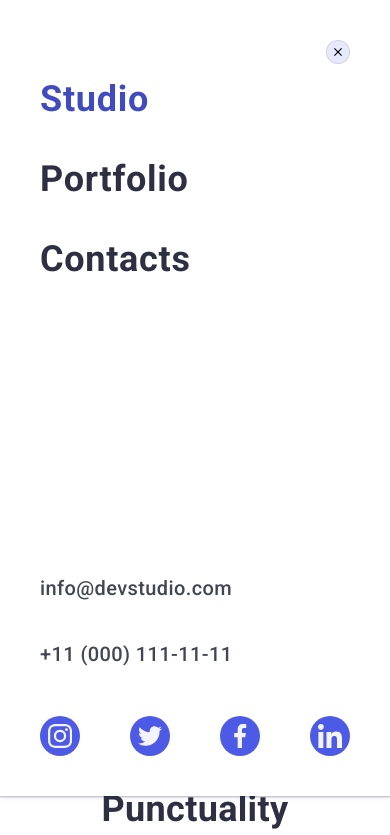
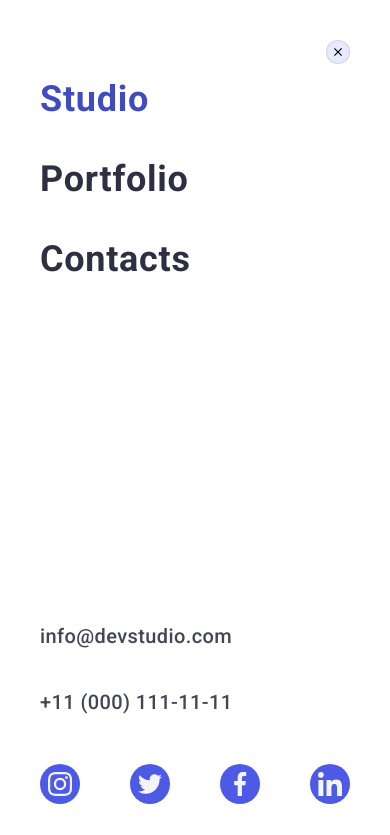
Before and after one commit to oleksyshyn/goit-markup-hw-07, a plain HTML site: page index.html in a window 390 px wide. Both pictures are taken after a click on the button 358 px from the left and 35 px from the top of the page. Shown: the top 835 px of the page. Drawn offline with nearby package versions, Linux system fonts and the light colour scheme.

Commit message:
Виправляє висоту мобільного меню

```diff
--- a/css/styles.css
+++ b/css/styles.css
@@ -107,10 +107,12 @@ ul {
 
 @media screen and (max-width: 767px) {
     .main-nav {
-        position: relative;
         display: flex;
         align-items: center;
         justify-content: space-between;
+    }
+    .page-header {
+        position: relative;
     }
 }
 
@@ -203,8 +205,8 @@ ul {
         position: absolute;
         top: 0;
         left: 0;
-        width: 100%;
-        height: 796px;
+        width: 100vw;
+        height: 100vh;
 
         box-shadow: 0px 2px 1px rgba(46, 47, 66, 0.08), 0px 1px 1px rgba(46, 47, 66, 0.16), 0px 1px 6px rgba(46, 47, 66, 0.08);
         padding: 40px;
```
